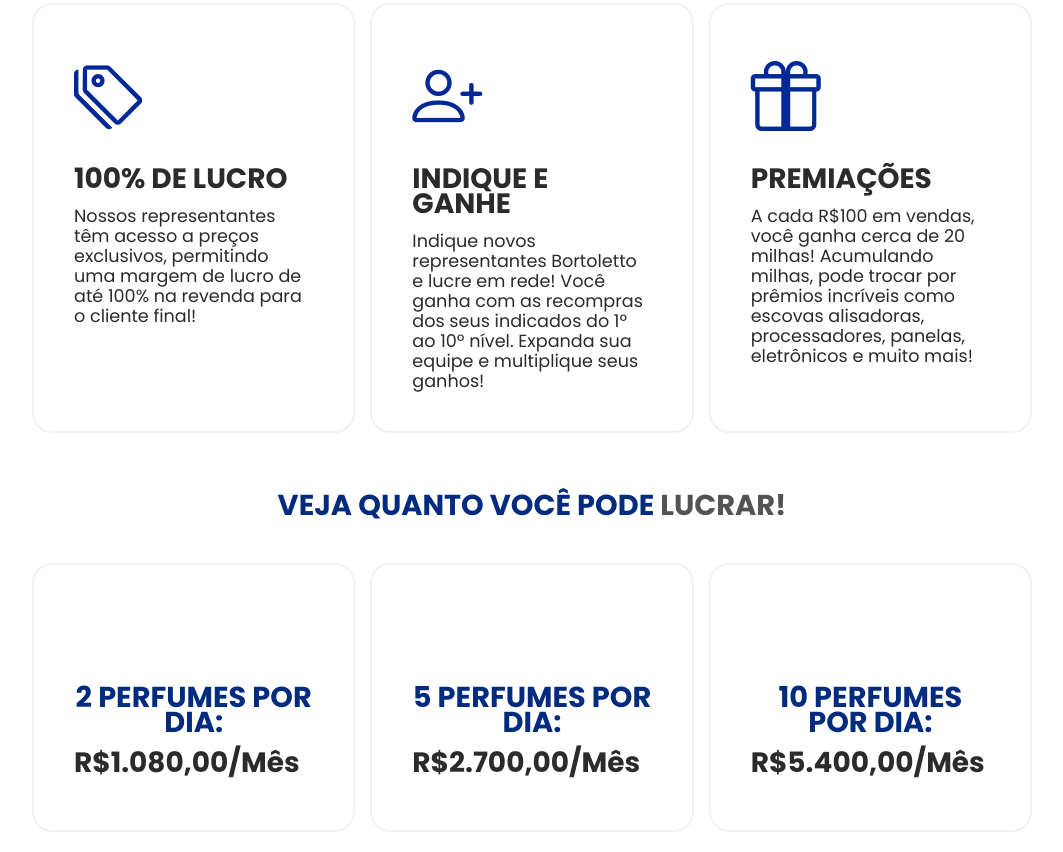
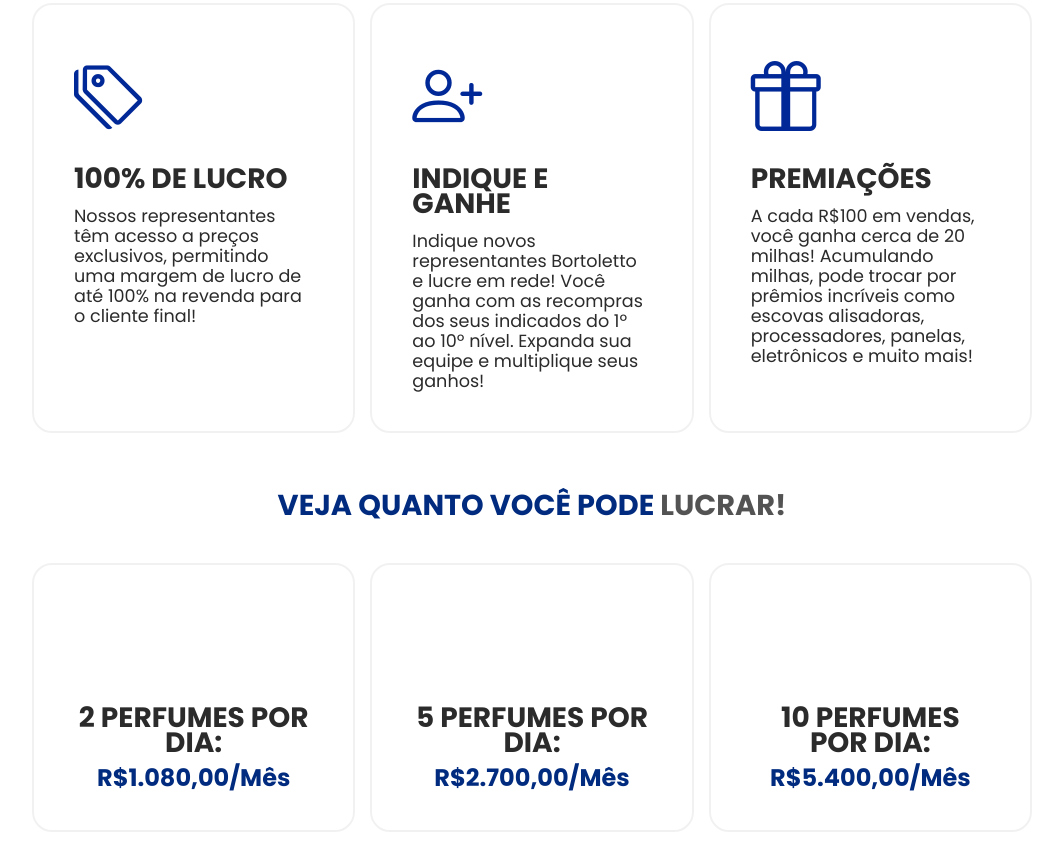
Before and after one commit to LeviBelfort/ProjetoATLBortoletto, a plain HTML site: page index.html in a window 1280 px wide. Shown: the part 1622-2474 px from the top of the page, without its empty margins (108-1171 px from the left). Drawn offline with nearby package versions, Linux system fonts and the light colour scheme.

Commit message:
Alterações da sessão ganhos

```diff
--- a/index.html
+++ b/index.html
@@ -73,19 +73,19 @@
                 <p>Com mais de 10 anos de experiência em perfumaria fina e linha capilar, a <strong>Bortoletto</strong> se destaca pela qualidade de seus produtos e pelo compromisso com a satisfação dos clientes. Valorizamos profundamente nossos revendedores e franqueados, oferecendo oportunidades reais para aumentar seus lucros. Nosso propósito é crescer junto com cada parceiro, promovendo conquistas financeiras e desenvolvimento pessoal.
                 </p>
                 <div class="flex">
-                    <div class="info-box">
+                    <div class="info-box vantagens-box">
                         <i class="bi bi-tags"></i>
                         <h3>100% DE LUCRO</h3>
                         <p>Nossos representantes têm acesso a preços exclusivos, permitindo uma margem de lucro de até
                             100% na revenda para o cliente final!</p>
                     </div>
-                    <div class="info-box">
+                    <div class="info-box vantagens-box">
                         <i class="bi bi-person-plus"></i>
                         <h3>INDIQUE E GANHE</h3>
                         <p>Indique novos representantes Bortoletto e lucre em rede! Você ganha com as recompras dos seus
                             indicados do 1º ao 10º nível. Expanda sua equipe e multiplique seus ganhos!</p>
                     </div>
-                    <div class="info-box">
+                    <div class="info-box vantagens-box">
                         <i class="bi bi-gift"></i>
                         <h3>PREMIAÇÕES</h3>
                         <p>A cada R$100 em vendas, você ganha cerca de 20 milhas! Acumulando milhas, pode trocar por
@@ -96,20 +96,21 @@
             </div>
         </section>
 
+        <!--GANHOS BORTOLETTO-->
         <section class="ganhos-bortoletto flex">
             <div class="interface"><h2>VEJA QUANTO VOCÊ PODE <span>LUCRAR!</span></h2>
                 <div class="flex">
-                        <div class="info-box">
+                        <div class="info-box ganhos-box">
                             <i class="icone-perfume"></i>
                             <h2>2 PERFUMES POR DIA:</h2>
                             <h3>R$1.080,00/Mês</h3>
                         </div>
-                        <div class="info-box">
+                        <div class="info-box ganhos-box">
                             <i class="icone-perfume"></i>
                             <h2>5 PERFUMES POR DIA:</h2>
                             <h3>R$2.700,00/Mês</h3>
                         </div>
-                        <div class="info-box">
+                        <div class="info-box ganhos-box">
                             <i class="icone-perfume"></i>
                             <h2>10 PERFUMES POR DIA:</h2>
                             <h3>R$5.400,00/Mês</h3>
--- a/style.css
+++ b/style.css
@@ -72,12 +72,6 @@
     box-shadow: 0 0 15px var(--cor-box-shadow);
 }
 
-.info-box h3 {
-  color: var(--cor-texto);
-  font-size: 28px;
-  margin: 15px 0px;
-}
-
 .info-box i {
     font-size: 70px;
 }
@@ -101,8 +95,8 @@
 
 .icone-perfume {
     display: inline-block;
-  width: 80px;
-  height: 80px;
+    width: 90px;
+    height: 90px;
     background-color: var(--cor-primaria);
     mask-image: url('images/perfume-svgrepo-com.svg');
     mask-size: contain;
@@ -191,10 +185,12 @@ header img.logo-bortoletto {
 }
 
 @keyframes pulsar {
+
     0%,
     100% {
         transform: scale(1);
     }
+
     50% {
         transform: scale(1.1);
     }
@@ -304,16 +300,22 @@ header img.logo-bortoletto {
     text-align: center;
 }
 
-.vantagens-bortoletto .info-box i {
+.vantagens-box i {
     color: var(--cor-destaque);
 }
 
-.info-box p {
+.vantagens-box p {
     text-align: left;
 }
 
-.vantagens-bortoletto .info-box h3 {
+.vantagens-box h3 {
     color: var(--cor-texto);
+}
+
+.vantagens-box h3 {
+    color: var(--cor-texto);
+    font-size: 28px;
+    margin: 15px 0px;
 }
 
 /* GANHOS BORTOLETTO */
@@ -329,12 +331,27 @@ header img.logo-bortoletto {
     flex-wrap: wrap;
 }
 
+.ganhos-box {
+    text-align: center;
+    display: flex;
+    align-items: center;
+    justify-content: center;
+}
+
+.ganhos-box h2 {
+    color: var(--cor-texto);
+    margin: 10px 0px;
+    font-size: 28px;
+}
+
 /* ANIMAÇÕES */
 @keyframes flutuar {
+
     0%,
     100% {
         top: 0;
     }
+
     50% {
         top: 20px;
     }
@@ -344,6 +361,7 @@ header img.logo-bortoletto {
     0% {
         box-shadow: 0px 0px 50px var(--cor-destaque);
     }
+
     100% {
         box-shadow: 0px 0px 25px var(--cor-destaque);
     }
```
Lines whose indentation alone changed are shown as unchanged.
